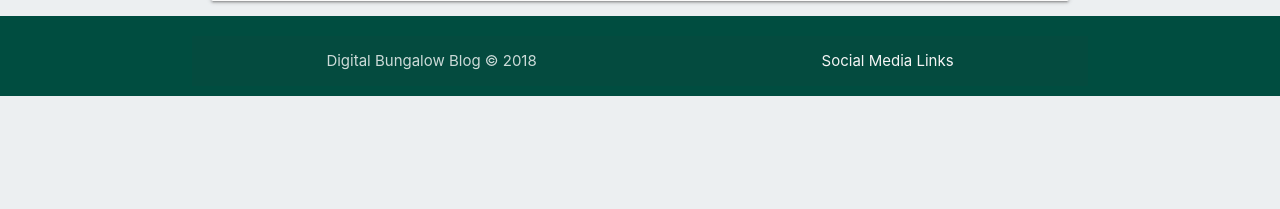
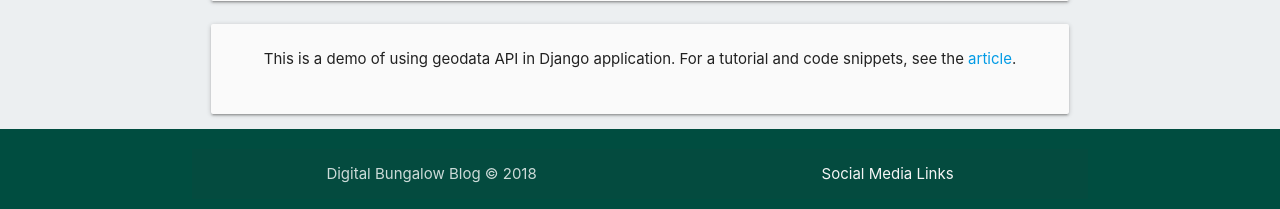
Before and after one commit to denibulkashvili/django-blog, a Django app: page /geoip/ in a window 1280 px wide. Shown: the part 719-928 px from the top of the page. Before the commit the page ends 815 px from the top, so only its background shows below. Run offline with Django 3.2, Linux system fonts and the light colour scheme; data that the repository does not hold is empty; some libraries are stand-ins or nearby versions.

Commit message:
Update geoip.html
Add link to the article from geoip page

```diff
--- a/blog/templates/blog/geoip.html
+++ b/blog/templates/blog/geoip.html
@@ -33,6 +33,17 @@
             </div>
         </div>
 
+        <div class="col s12">
+            <div class="card-panel grey lighten-5 z-depth-1">
+                <div class="row valign-wrapper">
+                    <div class="col s12">
+                        This is a demo of using geodata API in Django application.
+                        For a tutorial and code snippets, see the <a href="http://digitalbungalow.pythonanywhere.com/post/How%20to%20use%20RESTful%20APIs%20in%20Django/">article</a>.
+                    </div>
+                </div>
+            </div>
+        </div>
+
     </div> <!-- container-->
 
 {% endblock %}
```
